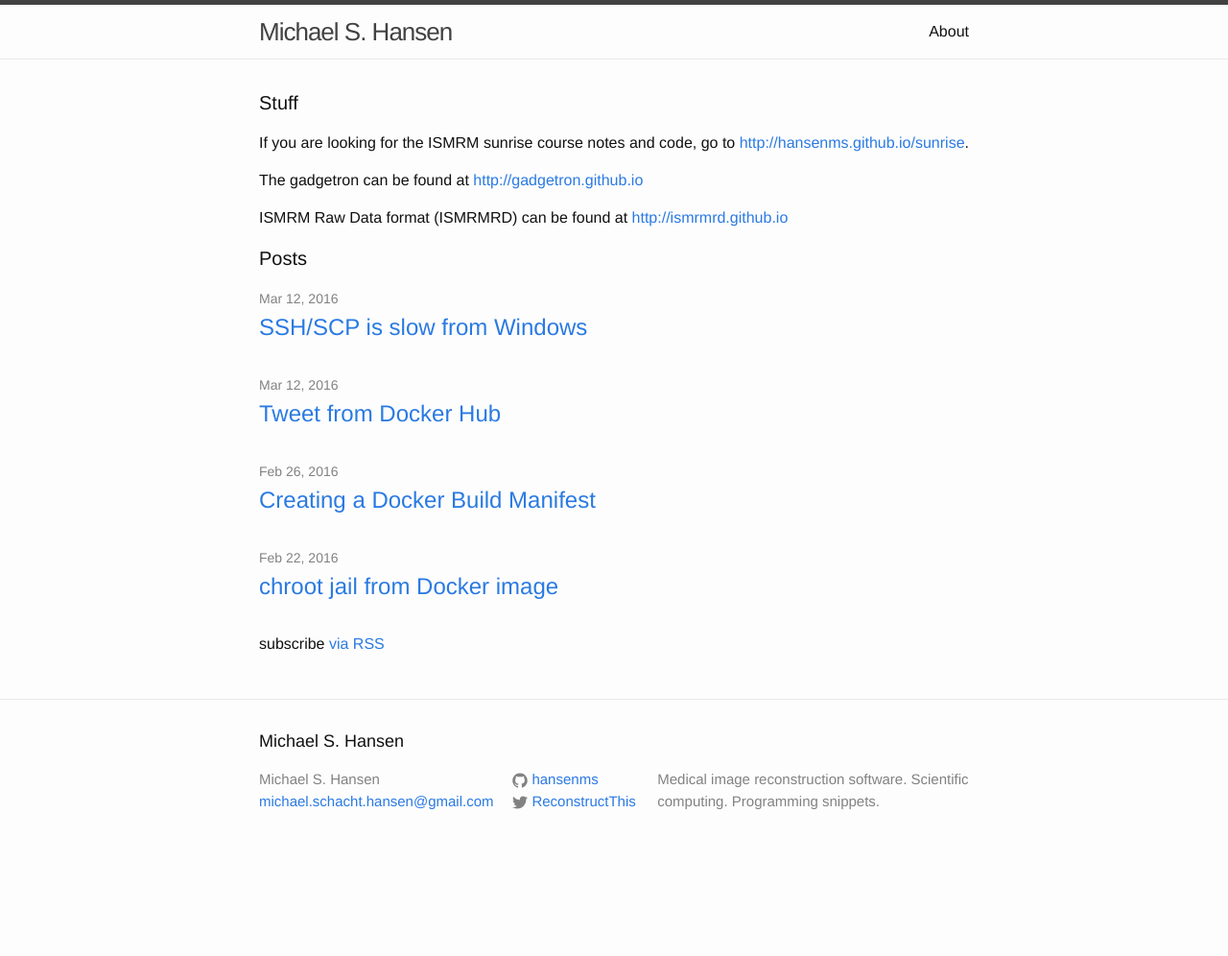
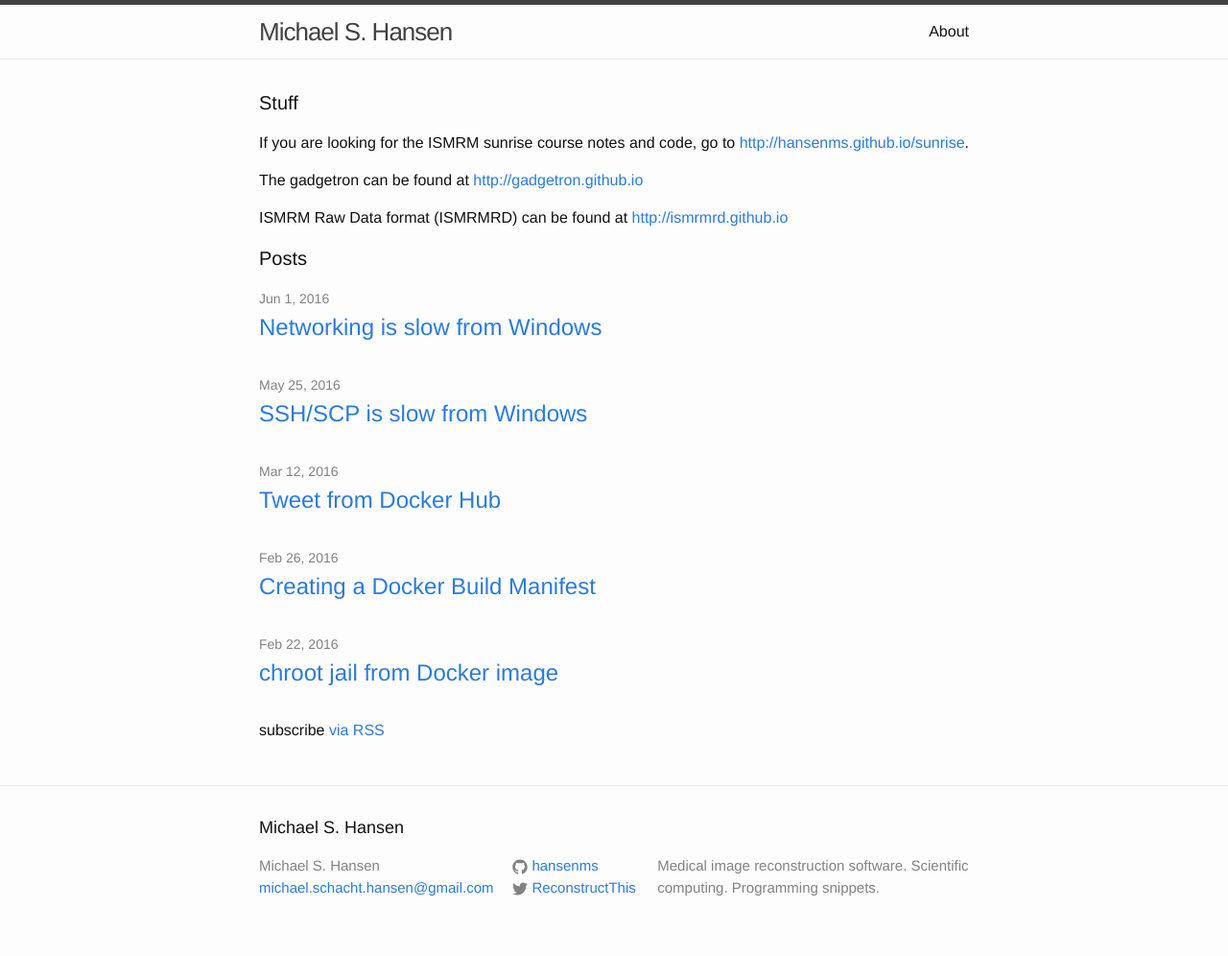
Before and after one commit to QQRider/hansenms.github.io, a Jekyll site: the page built from index.html, in a window 1280 px wide. Shown: the whole page at 96% size. Built offline with Jekyll 4.4.1, drawn with Linux system fonts in a browser that asks for light colours; before the commit the page ends 906 px from its top, so only the background shows below that; some of the changed lines change nothing that is shown.

Commit message:
Added post on slow networking in Windows and fixed date on previous post

```diff
--- a/_posts/2016-05-25-slow-windows-ssh.markdown
+++ b/_posts/2016-05-25-slow-windows-ssh.markdown
@@ -1,7 +1,7 @@
 ---
 layout: post
 title:  "SSH/SCP is slow from Windows"
-date:   2016-03-12 15:00:00 -0500
+date:   2016-05-25 15:00:00 -0500
 categories: Puzzling Observations
 ---
 
--- /dev/null
+++ b/_posts/2016-06-01-slow-windows-network.markdown
@@ -0,0 +1,271 @@
+---
+layout: post
+title:  "Networking is slow from Windows"
+date:   2016-06-01 15:00:00 -0500
+categories: Puzzling Observations
+---
+
+<style type="text/css">
+table{
+        border-collapse: collapse;
+        border-spacing: 2px; border:2px solid #000000;
+        }
+
+th{ border:2px solid #000000; } td{ border:2px solid #000000; padding-right:10px; padding-left:10px}
+</style>
+
+Background
+----------
+You may have read my previous post on [slow SSH/SCP in windows]({% post_url 2016-05-25-slow-windows-ssh %}). In this post, I will explore this in a bit more detail. As it turns out, the network performance seems to be generally worse in Windows and I am wondering why. In this experiment, I am using Microsoft Azure (where one would think that Windows would be working optimally) to measure network throughput. I have set up a number of clients and servers in both local and remote data centers. I am using [iperf3](https://iperf.fr/) to measure network performance of direct connections and connections established through SSH tunnels. The SSH tunnel scenario is something I am particularly interested in for connecting the clinical MRI systems to the [Gadgetron](https://gadgetron.github.io).
+
+
+Experiment
+----------
+All virtual machines in the following were set up in Microsoft [Azure](https://www.azure.com) and were of type Standard DS3 v2 (4 cores, 14 GB memory). Two servers were established in EASTUS and WESTUS and two clients (one Linux and one Windows) were set up in EASTUS. `iperf3` was used to measure network throughput from both clients to both servers. The throughputs were measured using direct connections and connecting through an SSH tunnel established from the client to the server. On Windows, OpenSSH in Cygwin was used to establish the tunnels. The network topology is outlined in the diagram below.
+
+{% highlight text  %}
+
+                      EASTUS
+
++---------------------------------------------------------------+
+|                                                               |
+|                                        Linux Client           |                       WESTUS
+|                                     +-----------------+       |
+|        Linux Server                 |                 |       |        +-----------------------------+
+|     +----------------+     +--------+  Ubuntu 14.04   +-------------+  |                             |
+|     |                |     |        | 40.117.152.122  |       |     |  |        Linux Server         |
+|     |  Ubuntu 14.04  |     |        |                 |       |     |  |     +----------------+      |
+|     |                <-----+        +-----------------+       |     +-------->                |      |
+|     |  13.82.49.53   |                                        |        |     |  Ubuntu 14.04  |      |
+|     |                |                 Windows Client         |        |     |  13.88.182.107 |      |
+|     |                <-----+        +-----------------+       |     +-------->                |      |
+|     |                |     |        |                 |       |     |  |     +----------------+      |
+|     +----------------+     |        | Win Serv 2012R2 |       |     |  |                             |
+|                            +--------+  13.90.249.191  +-------------+  |                             |
+|                                     |                 |       |        +-----------------------------+
+|                                     +-----------------+       |
+|                                                               |
++---------------------------------------------------------------+
+{% endhighlight %}
+
+Results and Dicussion
+---------------------
+
+The full results of the of the `iperf3` runs are listed at the end of this post. A summary of the results can be seen in the table below.
+
+
+|       | EASTUS (Direct) | EASTUS (SSH)    | WESTUS (DIRECT)  | WESTUS (SSH)     |
+|-------|-----------------|-----------------|------------------|------------------|
+| LINUX | 236 MB/s (100%) | 205 MB/s (100%) | 44.9 MB/s (100%) | 15.6 MB/s (100%) |
+| WIN   | 209 MB/s (89%)  | 115 MB/s (56%)  | 3.65 MB/s (8%)   | 3.8 MB/s (24%)   |
+|-------|-----------------|-----------------|------------------|------------------|
+
+
+It can be seen that in all instances network performance is poorer when using the Windows client. Even for a local (within EASTUS) connection, there is a drop in performance. In case you are thinking that the Linux machine could be located more favorably compared to the server, that is true, but I have tried this experiment a number of times (with different instances both in Azure and on a local network) and the result seems to always be the same. Windows just performs worse. When going through a tunnel, the problems get worse. There is almost a 50% drop in performance locally and much more when going long distance.
+
+I struggle to explain these results and would appreciate any hints/comments that anybody might have. Especially good suggestions for fixing it. This must be a serious concern for anybody working with large datasets on Windows?
+
+Full Data
+---------
+
+Connecting directly Windows Client (EASTUS) to Linux Server (EASTUS):
+
+{% highlight shell  %}
+C:\Users\gadgetron\Downloads\iperf-3.1.2-win64>iperf3 -c 13.82.49.53 -p 5207 -f MG
+Connecting to host 13.82.49.53, port 5207
+[  4] local 10.0.0.5 port 49350 connected to 13.82.49.53 port 5207
+[ ID] Interval           Transfer     Bandwidth
+[  4]   0.00-1.00   sec   194 MBytes   194 MBytes/sec
+[  4]   1.00-2.00   sec   214 MBytes   213 MBytes/sec
+[  4]   2.00-3.00   sec   220 MBytes   220 MBytes/sec
+[  4]   3.00-4.00   sec   207 MBytes   207 MBytes/sec
+[  4]   4.00-5.00   sec   206 MBytes   206 MBytes/sec
+[  4]   5.00-6.00   sec   211 MBytes   211 MBytes/sec
+[  4]   6.00-7.00   sec   207 MBytes   207 MBytes/sec
+[  4]   7.00-8.00   sec   215 MBytes   215 MBytes/sec
+[  4]   8.00-9.00   sec   210 MBytes   210 MBytes/sec
+[  4]   9.00-10.00  sec   210 MBytes   210 MBytes/sec
+- - - - - - - - - - - - - - - - - - - - - - - - -
+[ ID] Interval           Transfer     Bandwidth
+[  4]   0.00-10.00  sec  2.04 GBytes   209 MBytes/sec                  sender
+[  4]   0.00-10.00  sec  2.04 GBytes   209 MBytes/sec                  receiver
+
+iperf Done.
+{% endhighlight %}
+
+Connecting directly Linux Client (EASTUS) to Linux Server (EASTUS):
+
+{% highlight bash %}
+gadgetron@linuxClient2:~$ iperf3 -c 13.82.49.53 -p 5207 -f MG
+Connecting to host 13.82.49.53, port 5207
+[  4] local 10.0.0.7 port 47544 connected to 13.82.49.53 port 5207
+[ ID] Interval           Transfer     Bandwidth       Retr  Cwnd
+[  4]   0.00-1.00   sec   217 MBytes   217 MBytes/sec    0   2.09 MBytes
+[  4]   1.00-2.00   sec   239 MBytes   239 MBytes/sec    0   2.28 MBytes
+[  4]   2.00-3.00   sec   238 MBytes   237 MBytes/sec    0   2.28 MBytes
+[  4]   3.00-4.00   sec   238 MBytes   237 MBytes/sec    0   2.28 MBytes
+[  4]   4.00-5.00   sec   238 MBytes   238 MBytes/sec    0   2.28 MBytes
+[  4]   5.00-6.00   sec   239 MBytes   239 MBytes/sec    0   2.28 MBytes
+[  4]   6.00-7.00   sec   238 MBytes   237 MBytes/sec    0   2.28 MBytes
+[  4]   7.00-8.00   sec   240 MBytes   240 MBytes/sec  219   1.74 MBytes
+[  4]   8.00-9.00   sec   236 MBytes   236 MBytes/sec    0   1.74 MBytes
+[  4]   9.00-10.00  sec   240 MBytes   240 MBytes/sec    0   1.74 MBytes
+- - - - - - - - - - - - - - - - - - - - - - - - -
+[ ID] Interval           Transfer     Bandwidth       Retr
+[  4]   0.00-10.00  sec  2.31 GBytes   236 MBytes/sec  219             sender
+[  4]   0.00-10.00  sec  2.30 GBytes   236 MBytes/sec                  receiver
+
+iperf Done.
+{% endhighlight %}
+
+Connecting directly Windows Client (EASTUS) to Linux Server (WESTUS):
+
+{% highlight shell %}
+C:\Users\gadgetron\Downloads\iperf-3.1.2-win64>iperf3 -c 13.88.182.107 -p 5207 -f MG
+Connecting to host 13.88.182.107, port 5207
+[  4] local 10.0.0.5 port 49354 connected to 13.88.182.107 port 5207
+[ ID] Interval           Transfer     Bandwidth
+[  4]   0.00-1.00   sec  2.25 MBytes  2.25 MBytes/sec
+[  4]   1.00-2.01   sec  3.88 MBytes  3.85 MBytes/sec
+[  4]   2.01-3.01   sec  3.88 MBytes  3.85 MBytes/sec
+[  4]   3.01-4.01   sec  3.75 MBytes  3.75 MBytes/sec
+[  4]   4.01-5.00   sec  3.75 MBytes  3.79 MBytes/sec
+[  4]   5.00-6.00   sec  3.75 MBytes  3.74 MBytes/sec
+[  4]   6.00-7.00   sec  3.75 MBytes  3.75 MBytes/sec
+[  4]   7.00-8.00   sec  4.00 MBytes  4.00 MBytes/sec
+[  4]   8.00-9.01   sec  3.75 MBytes  3.72 MBytes/sec
+[  4]   9.01-10.00  sec  3.75 MBytes  3.80 MBytes/sec
+- - - - - - - - - - - - - - - - - - - - - - - - -
+[ ID] Interval           Transfer     Bandwidth
+[  4]   0.00-10.00  sec  36.5 MBytes  3.65 MBytes/sec                  sender
+[  4]   0.00-10.00  sec  36.5 MBytes  3.65 MBytes/sec                  receiver
+
+iperf Done.
+{% endhighlight %}
+
+Connecting directly Linux Client (EASTUS) to Linux Server (WESTUS):
+
+{% highlight bash %}
+gadgetron@linuxClient2:~$ iperf3 -c 13.88.182.107 -p 5207 -f MG
+Connecting to host 13.88.182.107, port 5207
+[  4] local 10.0.0.7 port 53653 connected to 13.88.182.107 port 5207
+[ ID] Interval           Transfer     Bandwidth       Retr  Cwnd
+[  4]   0.00-1.00   sec  25.2 MBytes  25.2 MBytes/sec    0   6.00 MBytes
+[  4]   1.00-2.00   sec  47.5 MBytes  47.5 MBytes/sec    0   6.00 MBytes
+[  4]   2.00-3.00   sec  47.5 MBytes  47.5 MBytes/sec    0   6.00 MBytes
+[  4]   3.00-4.00   sec  46.2 MBytes  46.2 MBytes/sec    0   6.00 MBytes
+[  4]   4.00-5.00   sec  46.2 MBytes  46.2 MBytes/sec    0   6.00 MBytes
+[  4]   5.00-6.00   sec  47.5 MBytes  47.5 MBytes/sec    0   6.00 MBytes
+[  4]   6.00-7.00   sec  47.5 MBytes  47.5 MBytes/sec    0   6.00 MBytes
+[  4]   7.00-8.00   sec  46.2 MBytes  46.2 MBytes/sec    0   6.00 MBytes
+[  4]   8.00-9.00   sec  47.5 MBytes  47.5 MBytes/sec    0   6.00 MBytes
+[  4]   9.00-10.00  sec  47.5 MBytes  47.5 MBytes/sec    0   6.00 MBytes
+- - - - - - - - - - - - - - - - - - - - - - - - -
+[ ID] Interval           Transfer     Bandwidth       Retr
+[  4]   0.00-10.00  sec   449 MBytes  44.9 MBytes/sec    0             sender
+[  4]   0.00-10.00  sec   449 MBytes  44.9 MBytes/sec                  receiver
+
+iperf Done.
+{% endhighlight %}
+
+SSH tunnel connection Linux Client (EASTUS) to Linux Server (EASTUS):
+
+{% highlight bash %}
+gadgetron@linuxClient2:~$ iperf3 -c localhost -p 5207 -f MG
+Connecting to host localhost, port 5207
+[  4] local 127.0.0.1 port 50700 connected to 127.0.0.1 port 5207
+[ ID] Interval           Transfer     Bandwidth       Retr  Cwnd
+[  4]   0.00-1.00   sec   186 MBytes   186 MBytes/sec    0    639 KBytes
+[  4]   1.00-2.00   sec   201 MBytes   201 MBytes/sec    0    639 KBytes
+[  4]   2.00-3.00   sec   205 MBytes   205 MBytes/sec    0    639 KBytes
+[  4]   3.00-4.00   sec   204 MBytes   204 MBytes/sec    0    639 KBytes
+[  4]   4.00-5.00   sec   209 MBytes   209 MBytes/sec    0    639 KBytes
+[  4]   5.00-6.00   sec   207 MBytes   207 MBytes/sec    0    639 KBytes
+[  4]   6.00-7.00   sec   208 MBytes   208 MBytes/sec    0    639 KBytes
+[  4]   7.00-8.00   sec   211 MBytes   211 MBytes/sec    0    639 KBytes
+[  4]   8.00-9.00   sec   210 MBytes   210 MBytes/sec    0    639 KBytes
+[  4]   9.00-10.00  sec   208 MBytes   208 MBytes/sec    0    639 KBytes
+- - - - - - - - - - - - - - - - - - - - - - - - -
+[ ID] Interval           Transfer     Bandwidth       Retr
+[  4]   0.00-10.00  sec  2.00 GBytes   205 MBytes/sec    0             sender
+[  4]   0.00-10.00  sec  1.99 GBytes   204 MBytes/sec                  receiver
+
+iperf Done.
+{% endhighlight %}
+
+SSH tunnel Windows Client (EASTUS) to Linux Server (EASTUS):
+
+{% highlight shell %}
+C:\Users\gadgetron\Downloads\iperf-3.1.2-win64>iperf3 -c localhost -p 5207 -f MG
+
+Connecting to host localhost, port 5207
+[  4] local ::1 port 49361 connected to ::1 port 5207
+[ ID] Interval           Transfer     Bandwidth
+[  4]   0.00-1.00   sec   117 MBytes   117 MBytes/sec
+[  4]   1.00-2.00   sec   113 MBytes   113 MBytes/sec
+[  4]   2.00-3.00   sec   116 MBytes   116 MBytes/sec
+[  4]   3.00-4.00   sec   117 MBytes   117 MBytes/sec
+[  4]   4.00-5.00   sec   115 MBytes   115 MBytes/sec
+[  4]   5.00-6.00   sec   100 MBytes   100 MBytes/sec
+[  4]   6.00-7.00   sec  99.9 MBytes  99.9 MBytes/sec
+[  4]   7.00-8.00   sec   116 MBytes   116 MBytes/sec
+[  4]   8.00-9.00   sec   115 MBytes   115 MBytes/sec
+[  4]   9.00-10.00  sec   118 MBytes   117 MBytes/sec
+- - - - - - - - - - - - - - - - - - - - - - - - -
+[ ID] Interval           Transfer     Bandwidth
+[  4]   0.00-10.00  sec  1.10 GBytes   113 MBytes/sec                  sender
+[  4]   0.00-10.00  sec  1.10 GBytes   113 MBytes/sec                  receiver
+
+iperf Done.
+{% endhighlight %}
+
+SSH tunnel Linux Client (EASTUS) to Linux Server (WESTUS):
+
+{% highlight bash %}
+gadgetron@linuxClient2:~$ iperf3 -c localhost -p 5207 -f MG
+Connecting to host localhost, port 5207
+[  4] local 127.0.0.1 port 50745 connected to 127.0.0.1 port 5207
+[ ID] Interval           Transfer     Bandwidth       Retr  Cwnd
+[  4]   0.00-1.00   sec  20.0 MBytes  20.0 MBytes/sec    0   2.62 MBytes
+[  4]   1.00-2.00   sec  15.0 MBytes  15.0 MBytes/sec    0   2.62 MBytes
+[  4]   2.00-3.00   sec  15.0 MBytes  15.0 MBytes/sec    0   2.62 MBytes
+[  4]   3.00-4.00   sec  15.0 MBytes  15.0 MBytes/sec    0   2.62 MBytes
+[  4]   4.00-5.00   sec  15.0 MBytes  15.0 MBytes/sec    0   2.62 MBytes
+[  4]   5.00-6.00   sec  15.0 MBytes  15.0 MBytes/sec    0   2.62 MBytes
+[  4]   6.00-7.00   sec  16.2 MBytes  16.2 MBytes/sec    0   2.62 MBytes
+[  4]   7.00-8.00   sec  15.0 MBytes  15.0 MBytes/sec    0   2.62 MBytes
+[  4]   8.00-9.00   sec  13.8 MBytes  13.7 MBytes/sec    0   2.62 MBytes
+[  4]   9.00-10.00  sec  16.2 MBytes  16.3 MBytes/sec    0   2.62 MBytes
+- - - - - - - - - - - - - - - - - - - - - - - - -
+[ ID] Interval           Transfer     Bandwidth       Retr
+[  4]   0.00-10.00  sec   156 MBytes  15.6 MBytes/sec    0             sender
+[  4]   0.00-10.00  sec   147 MBytes  14.7 MBytes/sec                  receiver
+
+iperf Done.
+{% endhighlight %}
+
+SSH tunnel Windows Client (EASTUS) to Linux Server (WESTUS):
+
+{% highlight shell %}
+C:\Users\gadgetron\Downloads\iperf-3.1.2-win64>iperf3 -c localhost -p 5207 -f MG
+
+Connecting to host localhost, port 5207
+[  4] local ::1 port 49366 connected to ::1 port 5207
+[ ID] Interval           Transfer     Bandwidth
+[  4]   0.00-1.00   sec  6.12 MBytes  6.10 MBytes/sec
+[  4]   1.00-2.01   sec  3.50 MBytes  3.49 MBytes/sec
+[  4]   2.01-3.01   sec  3.50 MBytes  3.47 MBytes/sec
+[  4]   3.01-4.00   sec  3.50 MBytes  3.53 MBytes/sec
+[  4]   4.00-5.00   sec  3.50 MBytes  3.50 MBytes/sec
+[  4]   5.00-6.01   sec  3.75 MBytes  3.74 MBytes/sec
+[  4]   6.01-7.01   sec  3.50 MBytes  3.50 MBytes/sec
+[  4]   7.01-8.00   sec  3.38 MBytes  3.39 MBytes/sec
+[  4]   8.00-9.01   sec  3.75 MBytes  3.73 MBytes/sec
+[  4]   9.01-10.01  sec  3.50 MBytes  3.49 MBytes/sec
+- - - - - - - - - - - - - - - - - - - - - - - - -
+[ ID] Interval           Transfer     Bandwidth
+[  4]   0.00-10.01  sec  38.0 MBytes  3.80 MBytes/sec                  sender
+[  4]   0.00-10.01  sec  35.6 MBytes  3.55 MBytes/sec                  receiver
+
+iperf Done.
+{% endhighlight %}
```
